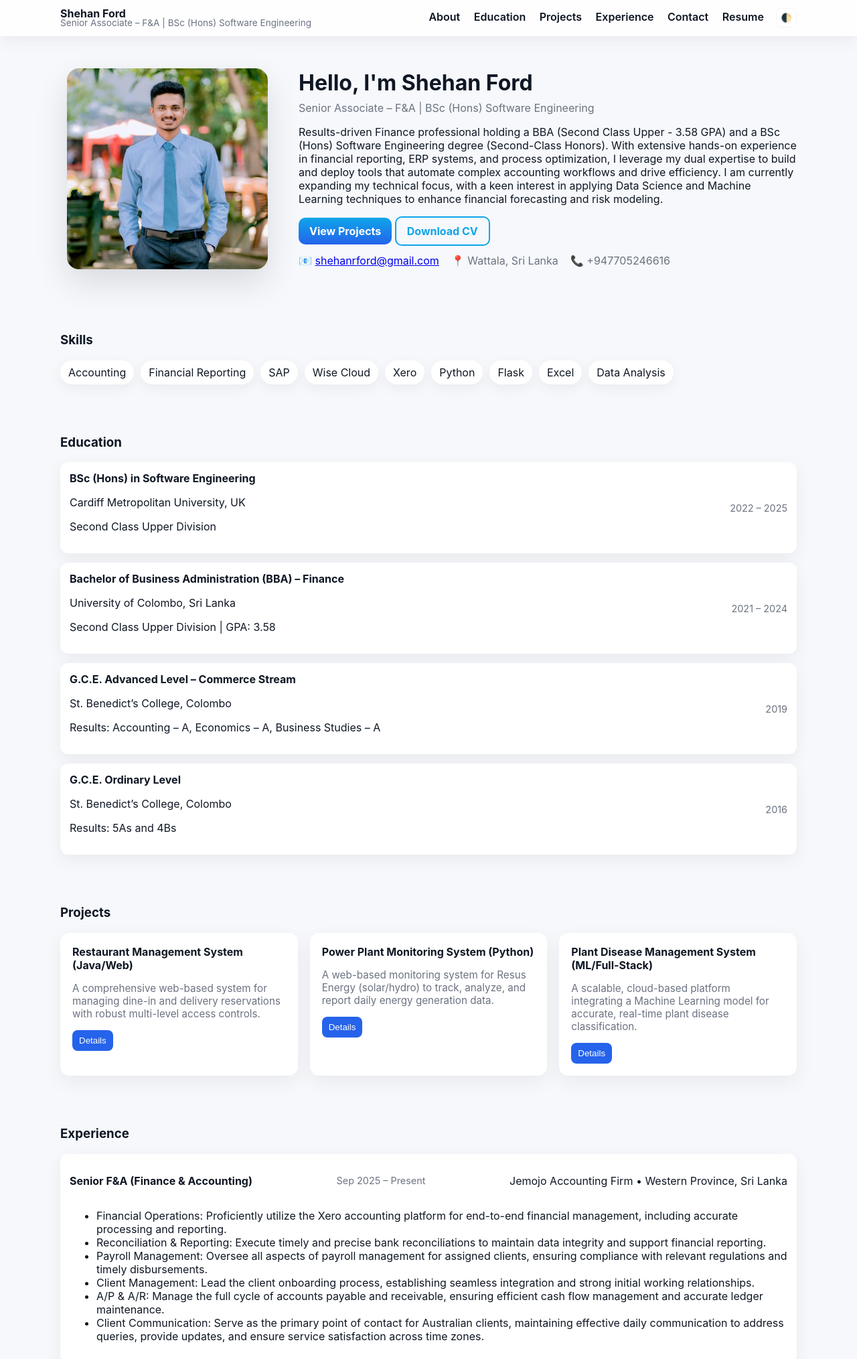
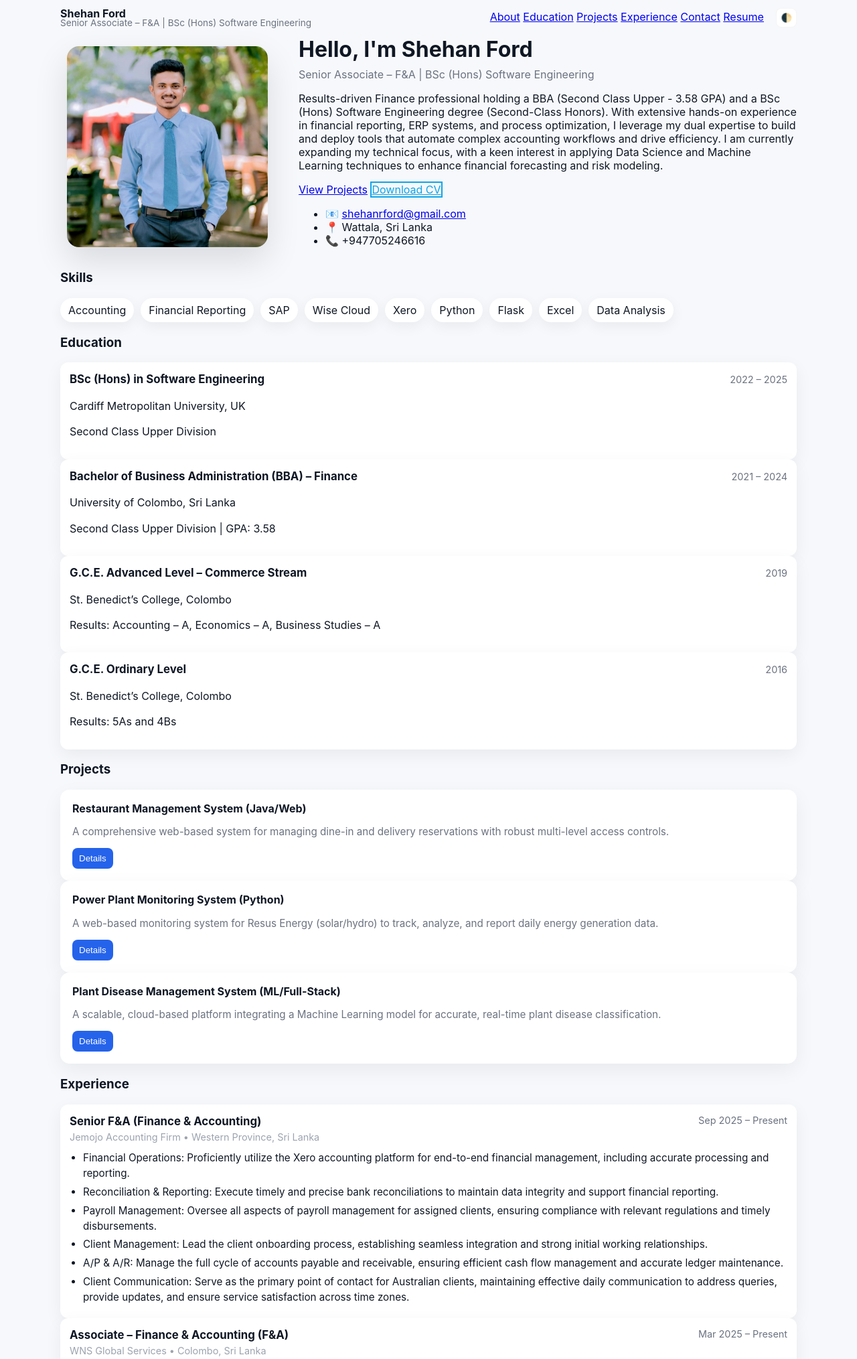
Before and after one commit to Shehanford/portfolio, a Flask app: page / in a window 1280 px wide. Shown: the top 2029 px of the page at 67% size. Run offline with Flask 3, Linux system fonts and the light colour scheme.

Commit message:
change CSS to show experience

```diff
--- a/static/css/styles.css
+++ b/static/css/styles.css
@@ -1,15 +1,25 @@
 :root{
-    --bg:#f6f8fb; --card:#ffffff; --muted:#6b7280; --text:#0f1724;
-    --accent:#0ea5e9; --accent-2:#2563eb; --glass: rgba(255,255,255,0.6);
-    --radius:12px; --maxw:1100px;
+    --bg:#f6f8fb;
+    --card:#ffffff;
+    --muted:#6b7280;
+    --text:#0f1724;
+    --accent:#0ea5e9;
+    --accent-2:#2563eb;
+    --glass: rgba(255,255,255,0.6);
+    --radius:12px;
+    --maxw:1100px;
+    --muted-light: #9ca3af; /* ADDED for secondary text color */
 }
 
 /* Reset base */
 *{box-sizing:border-box}
 html,body{height:100%}
 body{
-    margin:0; font-family:Inter,system-ui,Segoe UI,Roboto,Helvetica,Arial;
-    background:var(--bg); color:var(--text); -webkit-font-smoothing:antialiased;
+    margin:0;
+    font-family:Inter,system-ui,Segoe UI,Roboto,Helvetica,Arial;
+    background:var(--bg);
+    color:var(--text);
+    -webkit-font-smoothing:antialiased;
     -moz-osx-font-smoothing:grayscale;
 }
 .container{width:90%;max-width:var(--maxw);margin:0 auto}
@@ -57,8 +67,52 @@
 /* timeline */
 .timeline{display:flex;flex-direction:column;gap:14px}
 .timeline-item{background:var(--card);padding:14px;border-radius:12px;box-shadow:0 8px 26px rgba(2,6,23,0.06)}
-  .ti-head{display:flex;justify-content:space-between;align-items:center}
-  .ti-date{color:var(--muted);font-size:.9rem}
+
+/* MODIFIED: Experience/Education Header Styles */
+.ti-head{
+    display: flex;
+    flex-wrap: wrap;
+    justify-content: space-between;
+    align-items: flex-start;
+    line-height: 1.4;
+}
+
+/* New Style for Organization/Location Line in Experience */
+.ti-org-loc {
+    flex-basis: 100%;
+    order: 3;
+    font-size: 0.9rem;
+    color: var(--muted-light);
+    margin: 0;
+    padding-top: 2px;
+}
+
+/* Ensure the Role/Degree and Date/Location are prioritized */
+.ti-head strong {
+    order: 1;
+    font-size: 1.05rem;
+}
+
+.ti-date {
+    order: 2;
+    color: var(--muted);
+    font-size: 0.9rem;
+    margin-left: 10px;
+}
+
+/* MODIFIED: Bullet Point Readability in ti-body */
+.ti-body ul {
+    list-style-type: disc;
+    padding-left: 20px;
+    margin-top: 10px;
+    margin-bottom: 0;
+}
+
+.ti-body li {
+    line-height: 1.5;
+    margin-bottom: 5px;
+    font-size: 0.95rem;
+}
 
 /* contact grid */
 .contact-grid{display:grid;grid-template-columns:1fr 340px;gap:18px}
@@ -79,6 +133,7 @@
 /* Animations: fade-in */
 .fade{opacity:0;transform:translateY(24px);transition:all .7s cubic-bezier(.2,.9,.2,1)}
 .fade.show{opacity:1;transform:none}
+/* Make sure there is NO code/text/space between the line above and the line below */
 
 /* Responsive */
 @media (max-width:880px){
```
Lines whose indentation alone changed are shown as unchanged.
